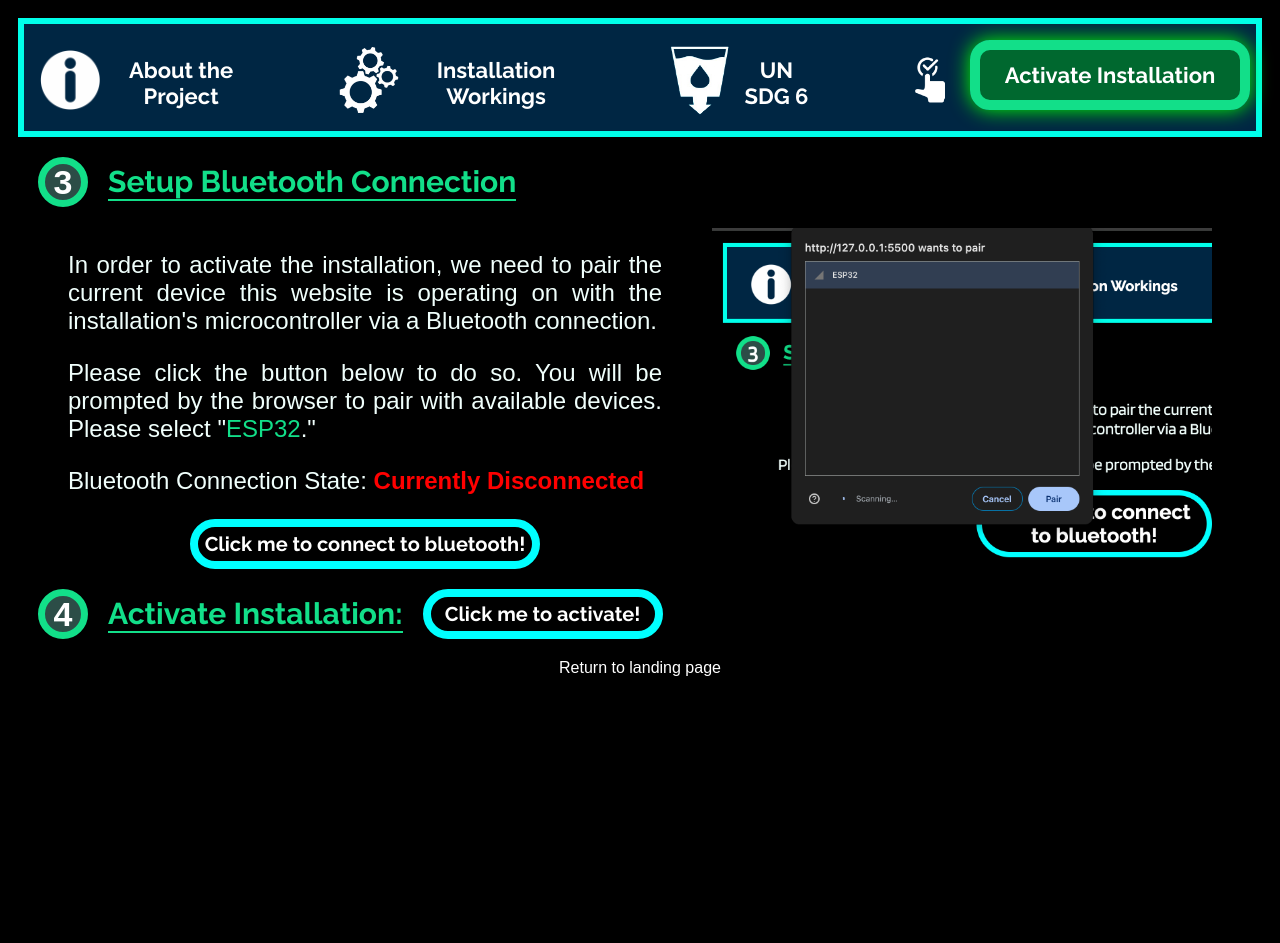
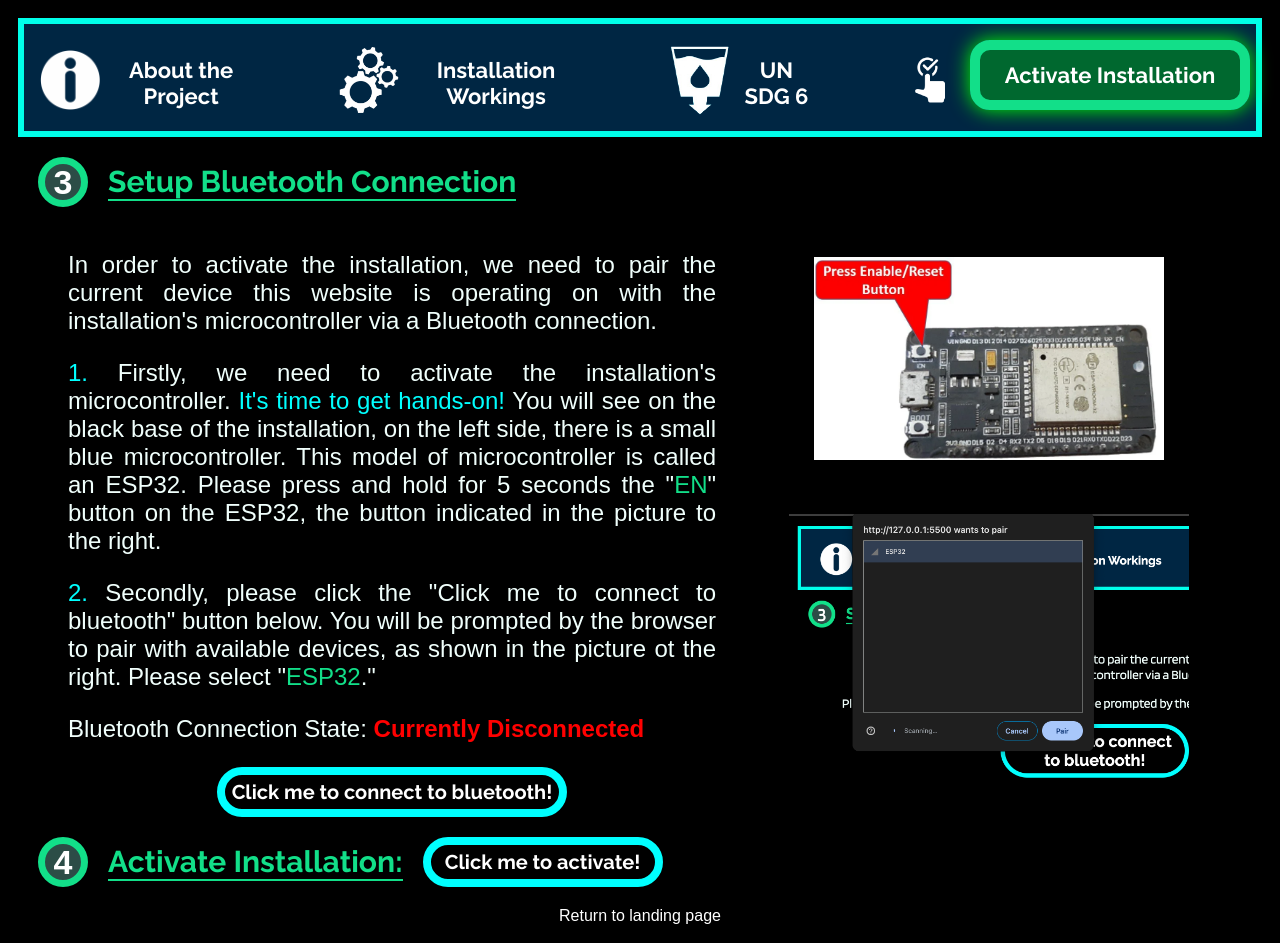
Before and after one commit to rachael-peng/light_water_igen_330, a plain HTML site: page 7.Sensor2_AI.html in a window 1280 px wide. Both pictures are taken after a click on the link "Household Tap Water". Before the commit the page ends 800 px from the top, so only its background shows below. Drawn offline with Linux system fonts and the light colour scheme; a web font is replaced by a local one.

Commit message:
edit bluettoth user protocol

```diff
--- a/7.Sensor2_AI.html
+++ b/7.Sensor2_AI.html
@@ -164,7 +164,15 @@
                   Bluetooth connection.
                 </p>
                 <p class="main-text" style="padding-left: 50px; padding-right: 50px">
-                  Please click the button below to do so. You will be prompted by the browser to pair with available devices. Please select "<span style="color:#12DF89 ">ESP32</span>."
+                  <span style="color: cyan">1.</span> Firstly, we need to activate the installation's microcontroller.
+                  <span style="color: cyan">It's time to get hands-on!</span> You will see on the black base of the installation, on the left side,
+                  there is a small blue microcontroller. This model of microcontroller is called an ESP32.
+                  Please press and hold for 5 seconds the "<span style="color:#12DF89 ">EN</span>" button on the ESP32, the button indicated in the picture to the right.
+                </p>
+                <p class="main-text" style="padding-left: 50px; padding-right: 50px">
+                  <span style="color: cyan">2.</span> Secondly, please click the "Click me to connect to bluetooth" button below.
+                  You will be prompted by the browser to pair with available devices, as shown in the picture ot the right.
+                  Please select "<span style="color:#12DF89 ">ESP32</span>."
                 </p>
                 <p class="main-text" style="padding-left: 50px;">
                   Bluetooth Connection State: <strong><span style="color: red" id="bleState">
@@ -173,7 +181,8 @@
                 <button id="connectBleButton" style="background-color: black; max-height: 50px; max-width: 700px" class="activate-button">Click me to connect to bluetooth!</button>
               </td>
               <td>
-                <img style="padding-right: 50px; width: 500px; max-height: 1000px" src="Graphics/bluetoothPhoto.png">
+                <img style="padding-right: 50px; padding-bottom: 50px; width: 350px; max-height: 1000px" src="Graphics/ESP32-enable-button.png" alt="enableButtonESP32">
+                <img style="padding-right: 50px; width: 400px; max-height: 1000px" src="Graphics/bluetoothPhoto.png">
               </td>
             </tr>
           </table>
@@ -271,7 +280,7 @@
               <img style="width: 150px; max-height: 1000px" src="Graphics/sensor/pH .png" alt="pH symbol">
             </td>
             <td>
-              <h2 style="color: #12DF89; border-bottom: 2px solid #12DF89;"">
+              <h2 style="color: #12DF89; border-bottom: 2px solid #12DF89;">
                 What is pH?
               </h2>
               <p class="main-text">
```
